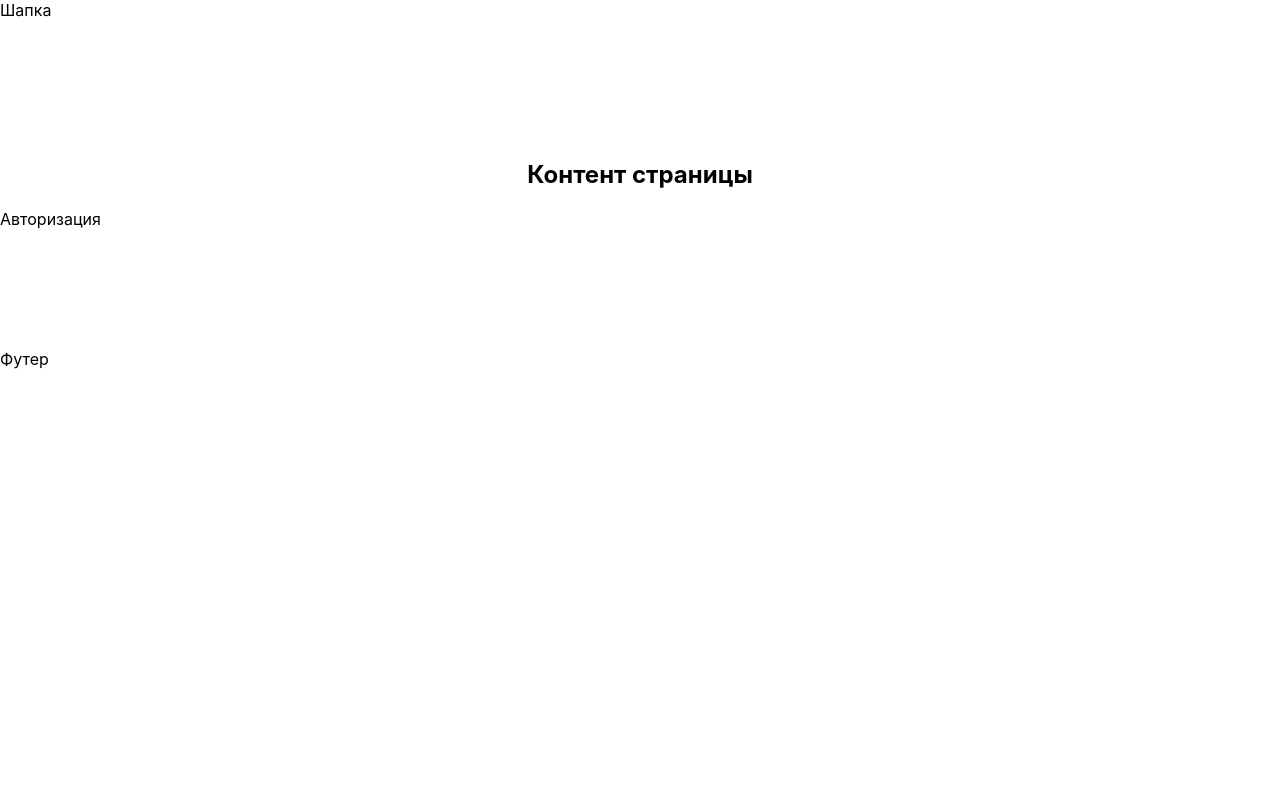
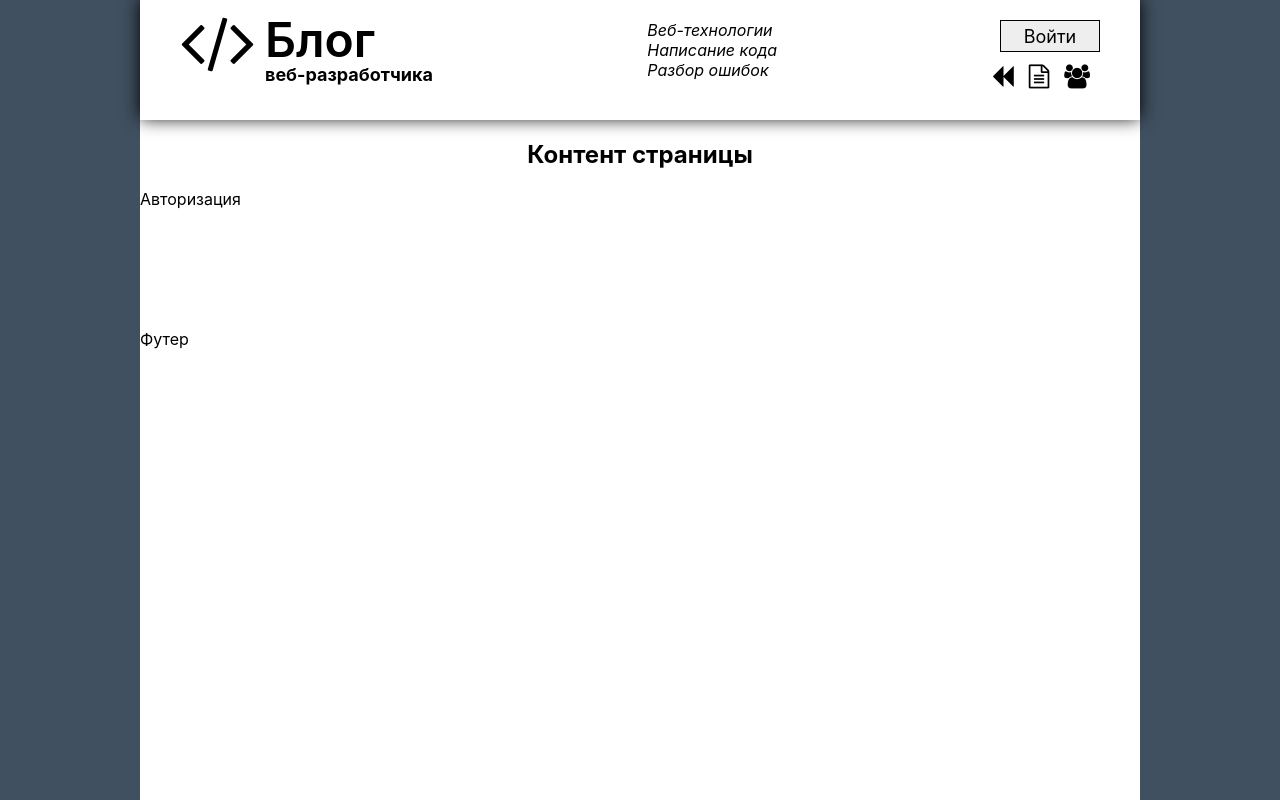
Before and after one commit to Vedagorhors/blog-main, a React (Vite) app: page /login in a window 1280 px wide. Built offline with nearby package versions, Linux system fonts and the light colour scheme.

Commit message:
Реализовать шапку

```diff
--- a/src/blog.jsx
+++ b/src/blog.jsx
@@ -1,5 +1,16 @@
+import { Routes, Route } from 'react-router-dom';
+import { Header } from './components';
 import styled from 'styled-components'; // вместо CSS-модулей здесь будем использовать Styled-components, просто для примера, потому что ранее в уроках мы использовали только css-модули
-import { Routes, Route } from 'react-router-dom';
+
+const AppColumn = styled.div`
+	display: flex;
+	flex-direction: column;
+	justify-content: space-bitween;
+	width: 1000px;
+	min-height: 100%;
+	margin: 0 auto;
+	background-color: #fff;
+`;
 
 // Создаем стилизованный компонент Div просто для проверки. То есть обращаемся к объекту styled, который мы импортировали, потом через точку пишет тэг какой мы хотим использовать, который будет в основе стилизованного компонента. То есть получается был тэг, а стал компонент Div со стилями
 // Вызываем функцию с помощью строкового шаблона (бэктики `` обозначают строковый шаблон) и когда мы бэктики пишем вплотную к переменной (div) это означает, что мы вызываем эту функцию. Вот div это у нас функция, которая находится в объекте styled. Так вот мы вызываем эту функцию и передаем в неё определённые аргументы, которые содержат текст из строкового шаблона и переменные, если мы их используем. Эта функция выполняется и что-то нам возвращает, в данном случае возвращает стилизованный компонент Blog.
@@ -10,12 +21,12 @@ const Content = styled.div`
 const H2 = styled.h2`
 	text-align: center;
 `;
-const Header = () => <div>Шапка</div>;
+
 const Footer = () => <div>Футер</div>;
 
 export const Blog = () => {
 	return (
-		<>
+		<AppColumn>
 			<Header />
 			<Content>
 				<H2>Контент страницы</H2>
@@ -30,6 +41,6 @@ export const Blog = () => {
 				</Routes>
 			</Content>
 			<Footer />
-		</>
+		</AppColumn>
 	);
 };
--- /dev/null
+++ b/src/components/header/components/control-panel/control-panel.jsx
@@ -0,0 +1,53 @@
+import { Link, useNavigate } from 'react-router-dom';
+import { Icon } from '../../../../components';
+import styled from 'styled-components';
+
+// Так как нам потребуется выравнивать кнопки панели управления по правому краю, то создадим компонент для стилизации
+
+const RightAligned = styled.div`
+	display: flex;
+	justify-content: flex-end;
+`;
+
+// здесь const Button = styled.Button тоже меняем styled.button на styled(Link), так как нам теперь нужно стилизовать не кнопку а уже ссылку Link. Вызовем styled и отправим в него Link
+const StyledLink = styled(Link)`
+	display: flex;
+	justify-content: center;
+	align-items: center;
+	font-size: 18px;
+	width: 100px;
+	height: 32px;
+	border: 1px solid #000;
+	background-color: #eee;
+`;
+
+const StyledButton = styled.div`
+	&:hover {
+		cursor: pointer;
+	}
+`;
+
+const ControlPanelContainer = ({ className }) => {
+	const navigate = useNavigate();
+	return (
+		<div className={className}>
+			<RightAligned>
+				{/* Вместо названия Button мы написали потом Link для роутинга */}
+				<StyledLink to="/login">Войти</StyledLink>
+			</RightAligned>
+			<RightAligned>
+				<StyledButton onClick={() => navigate(-1)}>
+					<Icon id="fa-backward" margin="10px 0 0 0" />
+				</StyledButton>
+				<Link to="/post">
+					<Icon id="fa-file-text-o" margin="10px 0 0 5px" />
+				</Link>
+				<Link to="/users">
+					<Icon id="fa-users" margin="10px 0 0 5px" />
+				</Link>
+			</RightAligned>
+		</div>
+	);
+};
+
+export const ControlPanel = styled(ControlPanelContainer)``;
--- /dev/null
+++ b/src/components/header/components/index.js
@@ -0,0 +1,2 @@
+export * from './logo/logo';
+export * from './control-panel/control-panel.jsx';
--- /dev/null
+++ b/src/components/header/components/logo/logo.jsx
@@ -0,0 +1,43 @@
+import { Link } from 'react-router-dom';
+import { Icon } from '../../../../components';
+import styled from 'styled-components';
+
+// const IconContainer = ({ className }) => (
+// 	<div className={className}>
+// 		<i className="fa fa-code" aria-hidden="true"></i>
+// 	</div>
+// );
+
+// Чтобы задать размер для иконки необходимо создать стилизованный компонент. Мы создали его в отдельном файле icon.jsx и туда (см ниже) передаем пропсы размеров size и margin и id="fa-code"
+// const Icon = styled(IconContainer)`
+// 	font-size: 70px;
+// 	margin-right: 10px;
+// `;
+
+const LargeText = styled.div`
+	font-size: 48px;
+	font-weight: 600;
+	line-height: 48px;
+	margin-top: 17px;
+`;
+
+const SmallText = styled.div`
+	font-size: 18px;
+	font-weight: bold;
+`;
+
+const LogoContainer = ({ className }) => (
+	// сделаем обертку для логотипа ввиде тега div
+	<Link className={className} to="/">
+		<Icon id="fa-code" size="70px" margin="0 10px 0 0" />
+		<div>
+			<LargeText>Блог</LargeText>
+			<SmallText>веб-разработчика</SmallText>
+		</div>
+	</Link>
+);
+
+export const Logo = styled(LogoContainer)`
+	display: flex;
+	margin-top: -21px;
+`;
--- /dev/null
+++ b/src/components/header/header.jsx
@@ -0,0 +1,33 @@
+import { ControlPanel, Logo } from './components';
+import styled from 'styled-components';
+
+const Discription = styled.div`
+	font-style: italic;
+`;
+
+const HeaderContainer = ({ className }) => (
+	<header className={className}>
+		<Logo />
+		<Discription>
+			Веб-технологии
+			<br />
+			Написание кода
+			<br />
+			Разбор ошибок
+		</Discription>
+		<ControlPanel />
+	</header>
+);
+
+// Чтобы стили применить к компоненту необходимо styled использовать не как объект, а как функцию и передать в аргументы тот компонент, который хотим стилизовать, то шапку Header. Создадим стилизованную шапку. Чтобы контент главной страницы при прокрутке уходил под шапку header, нужно задать белую заливку (background-color: #fff;)
+export const Header = styled(HeaderContainer)`
+	display: flex;
+	justify-content: space-between;
+	position: fixed;
+	top: 0;
+	width: 1000px;
+	height: 120px;
+	padding: 20px 40px;
+	background-color: #fff;
+	box-shadow: 0px -2px 17px #000;
+`;
--- /dev/null
+++ b/src/components/icon/icon.jsx
@@ -0,0 +1,14 @@
+import styled from 'styled-components';
+
+const IconContainer = ({ className, id }) => (
+	<div className={className}>
+		<i className={`fa ${id}`} aria-hidden="true"></i>
+	</div>
+);
+
+// Чтобы задать размер для иконки необходимо создать стилизованный компонент
+export const Icon = styled(IconContainer)`
+	font-size: ${({ size = '24px' }) => size};
+	margin: ${({ margin = '0' }) => margin};
+	margin-right: 10px;
+`;
--- /dev/null
+++ b/src/components/index.js
@@ -0,0 +1,2 @@
+export * from './header/header.jsx';
+export * from './icon/icon.jsx';
--- a/src/index.css
+++ b/src/index.css
@@ -1,5 +1,10 @@
 /* Так как файл font-awesome.css подключаемого шрифта является обычным css, ни css-modules, ни css-components, то нужно подключить его в глобальный наш css с помощью директивы @import и там в url нужно прописать путь к файлу  font-awesome.css относительно файла index.css. И теперь строку с путем link мы можем удалить в файле index.html*/
 @import url('fonts/font-awesome.css');
+
+/* Применим ко всем элементам: box-sizing */
+* {
+	box-sizing: border-box;
+}
 
 body {
 	margin: 0;
@@ -8,6 +13,20 @@ body {
 		'Cantarell', 'Fira Sans', 'Droid Sans', 'Helvetica Neue', sans-serif;
 	-webkit-font-smoothing: antialiased;
 	-moz-osx-font-smoothing: grayscale;
+	background-color: #405060;
+}
+
+/* сделаем, чтобы вся страница и тело были на все 100%, а то если это не написать, то страница будет на пол экрана */
+html,
+body,
+#root {
+	height: 100%;
+}
+
+/* сразу для всех ссылок (a) для компонентов Link в приложении сделаем общие стили, чтобы для каждого Link их не повторять в коде: */
+a {
+	color: #000;
+	text-decoration: none;
 }
 
 code {
```
